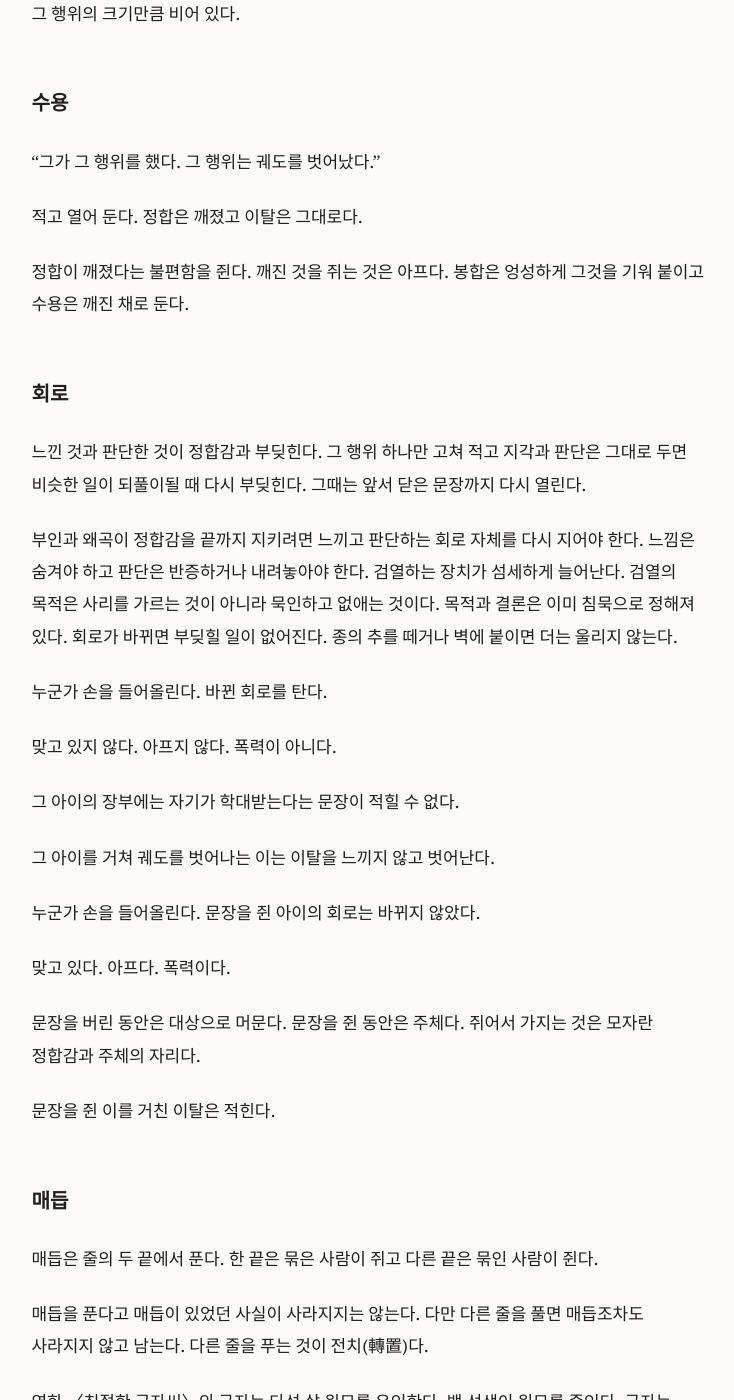
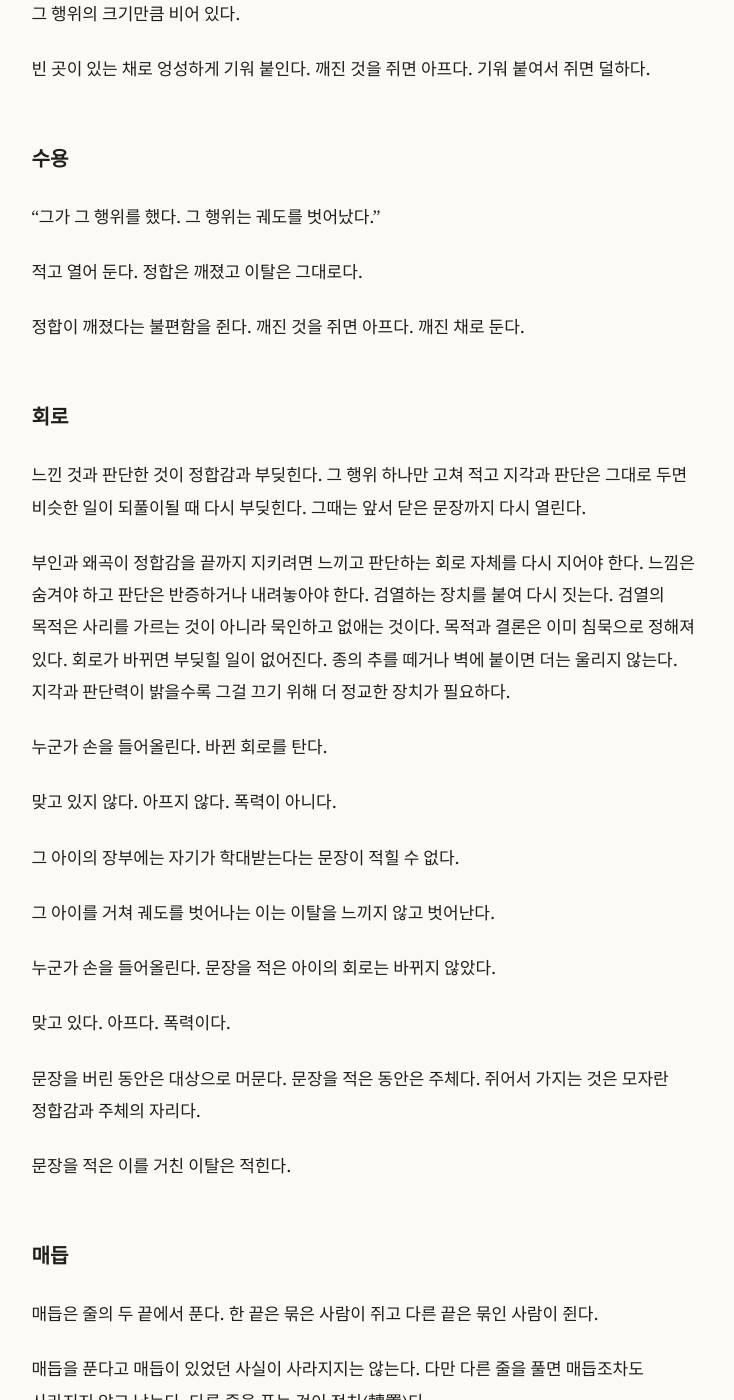
Before and after one commit to nonasking/essays, a Jekyll site: the page built from the-way-back/index.md, in a window 1280 px wide and 1400 px high, scrolled down 6873 px. Shown: the whole window, without its empty margins (271-1005 px from the left). Built offline with Jekyll 4.4.1, drawn with Linux system fonts in a browser that asks for light colours.

Commit message:
index.md 업데이트

```diff
--- a/the-way-back/index.md
+++ b/the-way-back/index.md
@@ -187,19 +187,21 @@ description: 궤도를 벗어난 것이 돌아오는 길. 풀어서 돌아오면
 
 문장이 모순이다. 벗어난 것이 돌아오지 않았는데 정합이 돌아올 수는 없다. 봉합이 주는 정합감은 그 행위의 크기만큼 비어 있다.
 
+빈 곳이 있는 채로 엉성하게 기워 붙인다. 깨진 것을 쥐면 아프다. 기워 붙여서 쥐면 덜하다.
+
 ## 수용
 
 "그가 그 행위를 했다. 그 행위는 궤도를 벗어났다."
 
 적고 열어 둔다. 정합은 깨졌고 이탈은 그대로다.
 
-정합이 깨졌다는 불편함을 쥔다. 깨진 것을 쥐는 것은 아프다. 봉합은 엉성하게 그것을 기워 붙이고 수용은 깨진 채로 둔다.
+정합이 깨졌다는 불편함을 쥔다. 깨진 것을 쥐면 아프다. 깨진 채로 둔다.
 
 ## 회로
 
 느낀 것과 판단한 것이 정합감과 부딪힌다. 그 행위 하나만 고쳐 적고 지각과 판단은 그대로 두면 비슷한 일이 되풀이될 때 다시 부딪힌다. 그때는 앞서 닫은 문장까지 다시 열린다.
 
-부인과 왜곡이 정합감을 끝까지 지키려면 느끼고 판단하는 회로 자체를 다시 지어야 한다. 느낌은 숨겨야 하고 판단은 반증하거나 내려놓아야 한다. 검열하는 장치가 섬세하게 늘어난다. 검열의 목적은 사리를 가르는 것이 아니라 묵인하고 없애는 것이다. 목적과 결론은 이미 침묵으로 정해져 있다. 회로가 바뀌면 부딪힐 일이 없어진다. 종의 추를 떼거나 벽에 붙이면 더는 울리지 않는다.
+부인과 왜곡이 정합감을 끝까지 지키려면 느끼고 판단하는 회로 자체를 다시 지어야 한다. 느낌은 숨겨야 하고 판단은 반증하거나 내려놓아야 한다. 검열하는 장치를 붙여 다시 짓는다. 검열의 목적은 사리를 가르는 것이 아니라 묵인하고 없애는 것이다. 목적과 결론은 이미 침묵으로 정해져 있다. 회로가 바뀌면 부딪힐 일이 없어진다. 종의 추를 떼거나 벽에 붙이면 더는 울리지 않는다. 지각과 판단력이 밝을수록 그걸 끄기 위해 더 정교한 장치가 필요하다.
 
 누군가 손을 들어올린다. 바뀐 회로를 탄다.
 
@@ -209,13 +211,13 @@ description: 궤도를 벗어난 것이 돌아오는 길. 풀어서 돌아오면
 
 그 아이를 거쳐 궤도를 벗어나는 이는 이탈을 느끼지 않고 벗어난다.
 
-누군가 손을 들어올린다. 문장을 쥔 아이의 회로는 바뀌지 않았다.
+누군가 손을 들어올린다. 문장을 적은 아이의 회로는 바뀌지 않았다.
 
 맞고 있다. 아프다. 폭력이다.
 
-문장을 버린 동안은 대상으로 머문다. 문장을 쥔 동안은 주체다. 쥐어서 가지는 것은 모자란 정합감과 주체의 자리다.
+문장을 버린 동안은 대상으로 머문다. 문장을 적은 동안은 주체다. 쥐어서 가지는 것은 모자란 정합감과 주체의 자리다.
 
-문장을 쥔 이를 거친 이탈은 적힌다.
+문장을 적은 이를 거친 이탈은 적힌다.
 
 ## 매듭
 
```
